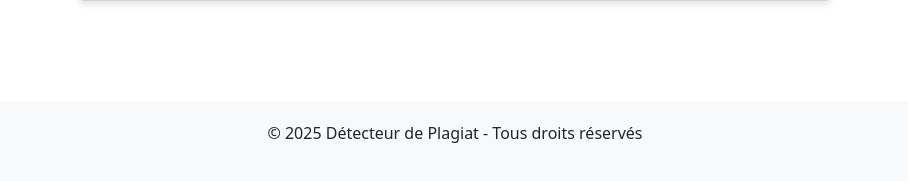
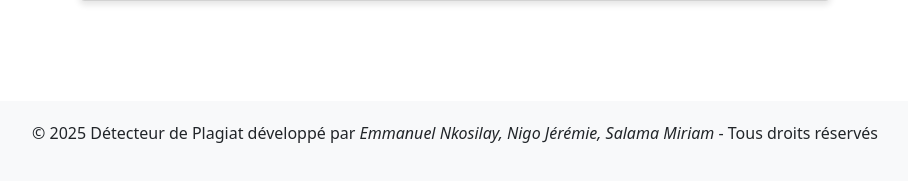
Before and after one commit to dekensruz/plagiat_detector_appli_web, a Django app: page / in a window 1280 px wide. Shown: the part 693-874 px from the top of the page, without its empty margins (185-1093 px from the left). Run offline with Django 5.2, Linux system fonts and the light colour scheme.

Commit message:
Update base.html

```diff
--- a/detector/templates/detector/base.html
+++ b/detector/templates/detector/base.html
@@ -71,7 +71,7 @@
 
     <footer class="footer">
         <div class="container">
-            <p>&copy; {% now "Y" %} Détecteur de Plagiat - Tous droits réservés</p>
+            <p>&copy; {% now "Y" %} Détecteur de Plagiat développé par <em>Emmanuel Nkosilay, Nigo Jérémie, Salama Miriam</em> - Tous droits réservés </p>
         </div>
     </footer>
 
```
